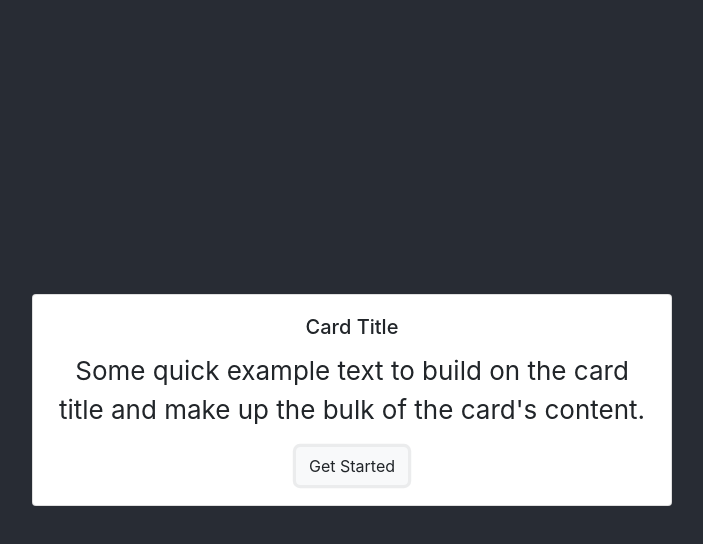
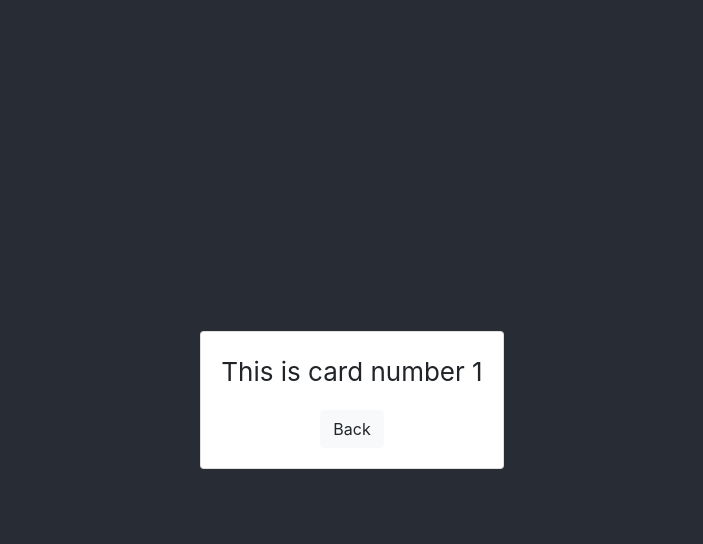
Before and after one commit to mcconkey/ILTP-helper, a React (Create React App) app in the folder app/: page / in a window 1280 px wide. Both pictures are taken after a click on the button "Get Started". Shown: the top 544 px of the page, without its empty margins (288-991 px from the left). Built offline with nearby package versions, Linux system fonts and the light colour scheme.

Commit message:
state is borked!

```diff
--- a/app/src/App.js
+++ b/app/src/App.js
@@ -1,12 +1,28 @@
 import './App.css';
+import { useEffect, useState } from 'react';
 import { Card, Button } from 'react-bootstrap';
 import { Fade } from 'react-reveal';
-//import { Styles } from 'react';
+
+import ChooseLanguageCard from './cards/ChooseLanguageCard';
 
 function App() {
+
+  const [visibilityState, setVisibilityState] = useState({intro: true});
+
+  const showPreviousHandler = (target = {}) => {
+    setVisibilityState({...target, ...Object.keys(visibilityState).forEach(v => visibilityState[v] = false) })
+    console.log(visibilityState);
+  };
+
+  const setVisibility = (target = {}) => {
+    setVisibilityState({...visibilityState, ...target})
+    console.log(visibilityState);
+  };
+
   return (
-    <div className="parent App">
-      <Fade left>
+    <div className="parent App" style={{overflow: 'hidden'}}>
+
+      <Fade left collapse opposite when={visibilityState.intro} duration={500}>
           <Card style={{width: '40rem'}}>
             <Card.Body>
               <Card.Title>Card Title</Card.Title>
@@ -14,10 +30,18 @@ function App() {
                       Some quick example text to build on the card title and make up the bulk of
                       the card's content.
                 </Card.Text>
-                <Button variant="light">Get Started</Button>
+                <Button
+                  variant="light"
+                  onClick={() => {
+                    setVisibility({chooseLanguage: true, intro: false});
+                    console.log(visibilityState);
+                    //setChooseLanguageVisible(true);
+                  }}>Get Started</Button>
             </Card.Body>
           </Card>
         </Fade>
+        <ChooseLanguageCard isVisible={visibilityState.chooseLanguage} showPrevious={setVisibility}/>
+
     </div>
   );
 }
--- /dev/null
+++ b/app/src/cards/ChooseLanguageCard.js
@@ -0,0 +1,31 @@
+import React, { useEffect, useState } from 'react';
+import { Card, Button } from 'react-bootstrap';
+import { Fade } from 'react-reveal';
+
+const ChooseLanguageCard = ({isVisible = false, showPrevious}) => {
+    const [isOpen, setIsOpen] = useState(isVisible);
+    console.log(isVisible);
+
+    useEffect(() => {
+        setIsOpen(isVisible);
+    }, [isVisible]);
+
+    return (
+        <React.Fragment>
+            <Fade left opposite collapse when={isOpen} delay={1000} duration={500}>
+                <Card>
+                    <Card.Body>
+                        <Card.Text>
+                        This is card number 1
+                        </Card.Text>
+                        <Button variant="light" onClick={() => showPrevious({intro: true})}
+                        >Back</Button>
+                    </Card.Body>
+                </Card>
+            </Fade>
+        </React.Fragment>
+    );
+
+}
+
+export default ChooseLanguageCard;
```
